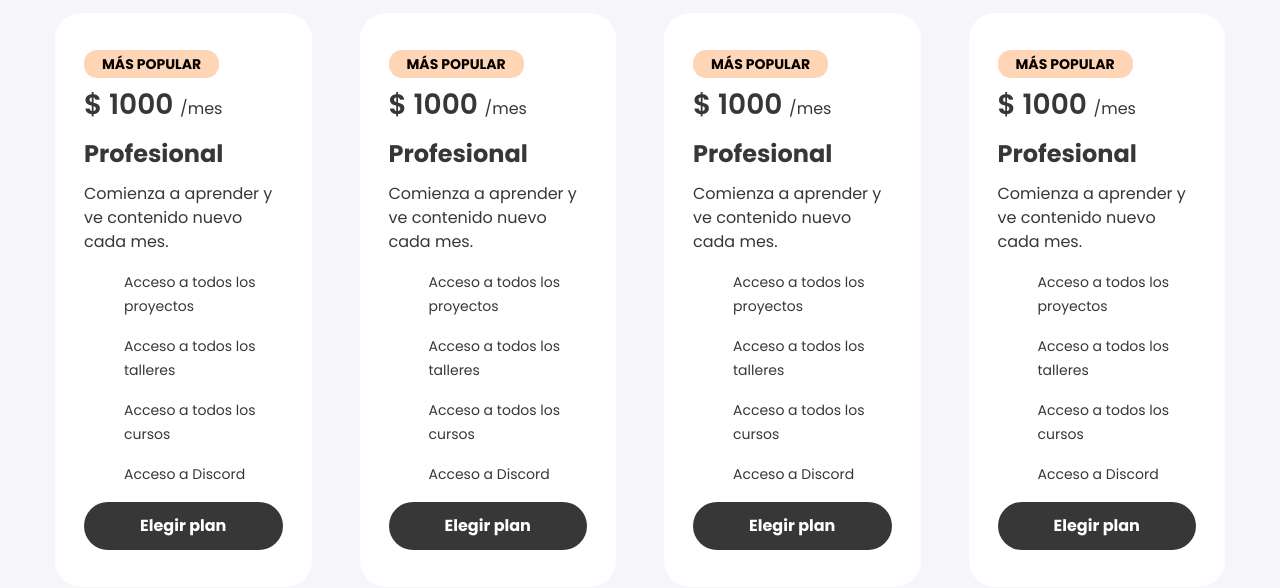
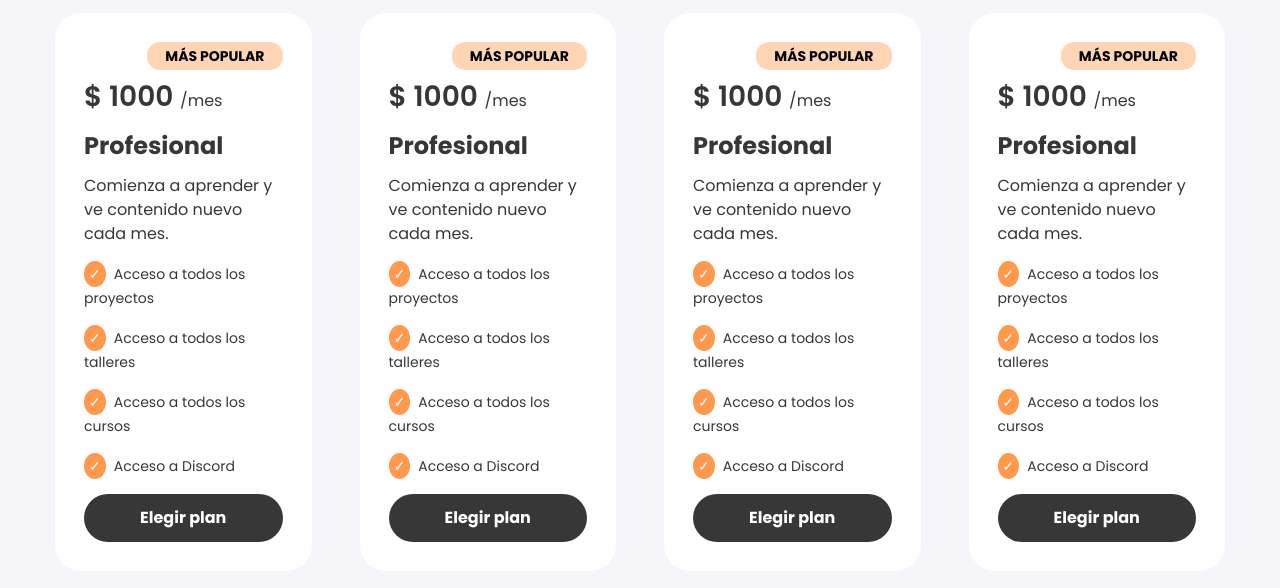
Before and after one commit to cesarchoqueskater/card-price, a plain HTML site: page index.html in a window 1280 px wide. Shown: the part 256-844 px from the top of the page. Drawn offline with Linux system fonts and the light colour scheme.

Commit message:
Align btn-popular y list

```diff
--- a/css/index.css
+++ b/css/index.css
@@ -7,6 +7,7 @@
     --grey: #848199;
     --red: #fa513a;
     --red-light: #FFD5B6;
+    --red-light-button: #FF994F;
     --grey-2: #a3a3a3;
     --bg: #f5f5fa;
     --headline2: 600 1.75rem/normal Poppins;
@@ -54,8 +55,12 @@ body {
     color: var(--black);
     border-radius: 26px;
     box-sizing: border-box;
-    padding-block: 37px;
+    padding-block: 29px;
     padding-inline: 29px;
+}
+
+.card-option-popular {
+    text-align: right;
 }
 
 .btn-popular {
@@ -73,6 +78,10 @@ body {
     font: var(--headline2);
 }
 
+.price-mount::before {
+    content: '$ ';
+}
+
 .month-price {
     font: var(--body1-regular);
 }
@@ -83,12 +92,26 @@ body {
 }
 
 .list-access {
-    font: var(--body2-regular)
+    font: var(--body2-regular);
+    padding-inline-start: 0;
 }
 
 .list-access li {
     list-style-type: none;
     margin-block-end: 16px;
+    /* margin-inline-start: 8px; */
+}
+
+.list-access li::before {
+    content: '\2713';
+    border-radius: 50%;
+    block-size: 20px;
+    inline-size: 20px;
+    background-color: var(--red-light-button);
+    color: var(--white);
+    padding-block: 3px;
+    padding-inline: 5px;
+    margin-inline-end: 8px;
 }
 
 .btn-plan {
--- a/index.html
+++ b/index.html
@@ -22,9 +22,11 @@
             </div>
             <div class="card-price-list">
                 <div class="card-content">
-                    <button class="btn-popular">MÁS POPULAR</button>
+                    <div class="card-option-popular">
+                        <button class="btn-popular">MÁS POPULAR</button>
+                    </div>
                     <div class="price">
-                        <div class="price-mount">$ 1000 <span class="month-price">/mes</span></div>
+                        <div class="price-mount">1000 <span class="month-price">/mes</span></div>
                     </div>
                     <div class="content-card-title">
                         <h2 class="title-card">Profesional</h2>
@@ -39,9 +41,11 @@
                     <button class="btn-plan">Elegir plan</button>
                 </div>
                 <div class="card-content">
-                    <button class="btn-popular">MÁS POPULAR</button>
+                    <div class="card-option-popular">
+                        <button class="btn-popular">MÁS POPULAR</button>
+                    </div>
                     <div class="price">
-                        <div class="price-mount">$ 1000 <span class="month-price">/mes</span></div>
+                        <div class="price-mount">1000 <span class="month-price">/mes</span></div>
                     </div>
                     <div class="content-card-title">
                         <h2 class="title-card">Profesional</h2>
@@ -56,9 +60,11 @@
                     <button class="btn-plan">Elegir plan</button>
                 </div>
                 <div class="card-content">
-                    <button class="btn-popular">MÁS POPULAR</button>
+                    <div class="card-option-popular">
+                        <button class="btn-popular">MÁS POPULAR</button>
+                    </div>
                     <div class="price">
-                        <div class="price-mount">$ 1000 <span class="month-price">/mes</span></div>
+                        <div class="price-mount">1000 <span class="month-price">/mes</span></div>
                     </div>
                     <div class="content-card-title">
                         <h2 class="title-card">Profesional</h2>
@@ -73,9 +79,11 @@
                     <button class="btn-plan">Elegir plan</button>
                 </div>
                 <div class="card-content">
-                    <button class="btn-popular">MÁS POPULAR</button>
+                    <div class="card-option-popular">
+                        <button class="btn-popular">MÁS POPULAR</button>
+                    </div>
                     <div class="price">
-                        <div class="price-mount">$ 1000 <span class="month-price">/mes</span></div>
+                        <div class="price-mount">1000 <span class="month-price">/mes</span></div>
                     </div>
                     <div class="content-card-title">
                         <h2 class="title-card">Profesional</h2>
```
